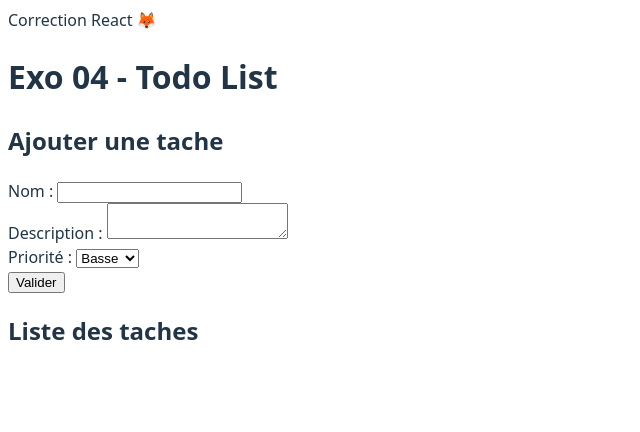
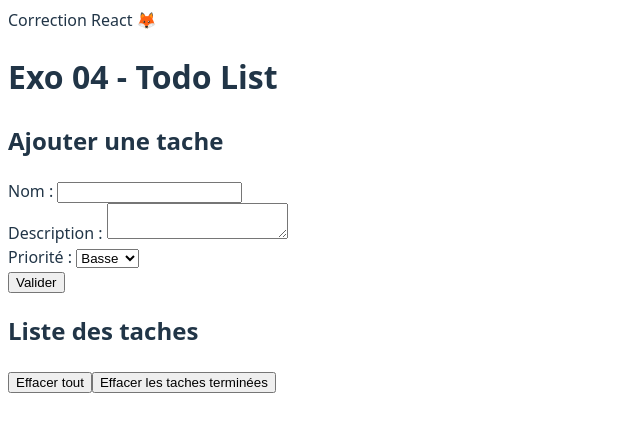
Before and after one commit to FormCours/BXL_FE2024_React__Exo_07, a React (Vite) app: page / in a window 1280 px wide. Shown: the top 432 px of the page, without its empty margins (0-640 px from the left). Built offline with nearby package versions, Linux system fonts and the light colour scheme.

Commit message:
Add new features 🎢

```diff
--- a/src/features/todo-app/todo-app.jsx
+++ b/src/features/todo-app/todo-app.jsx
@@ -20,14 +20,20 @@ export default function TodoApp() {
         actionTasks.modify(id, (task) => ({ ...task, isDone: true }));
     };
 
+    const handleRemoveDoneTask = () => {
+        actionTasks.removeIf(task => !task.isDone);
+    }
+
     return (
         <div>
             <h2>Ajouter une tache</h2>
             <TaskForm onSubmitCallback={handleAddTask} />
 
             <h2>Liste des taches</h2>
+            <button onClick={actionTasks.clear}>Effacer tout</button>
+            <button onClick={handleRemoveDoneTask}>Effacer les taches terminées</button>
             <TaskList tasks={tasks}
-                onDeleteCallback={actionTasks.delt}
+                onDeleteCallback={actionTasks.remove}
                 onEndCallback={handleOnEndTask} />
         </div>
     );
--- a/src/hooks/collection-state.hook.js
+++ b/src/hooks/collection-state.hook.js
@@ -13,7 +13,7 @@ export function useCollectionState() {
         setItems(prevItems => [...prevItems, item]);
     };
 
-    const delt = (id) => {
+    const remove = (id) => {
         setItems(prevItems =>
             prevItems.filter((item) => item.id !== id)
         );
@@ -27,5 +27,15 @@ export function useCollectionState() {
         );
     };
 
-    return [items, { add, delt, modify }];
+    const clear = () => {
+        setItems([]);
+    };
+
+    const removeIf = (conditionCallback) => {
+        setItems(prevItems =>
+            prevItems.filter(item => conditionCallback(item))
+        );
+    };
+
+    return [items, { add, remove, removeIf, modify, clear }];
 }
```
Also changed, not shown: 1 other file (tests, documents, lock files or other folders).
